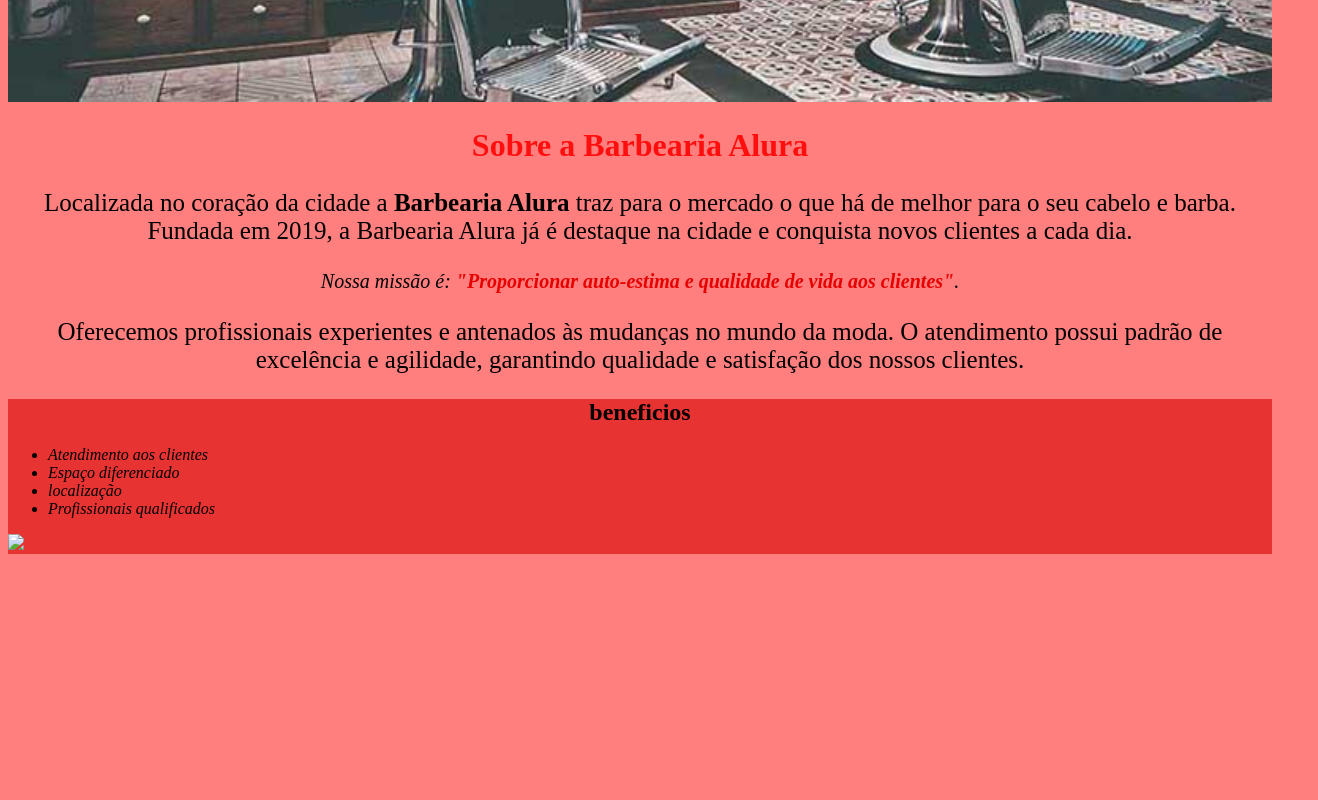
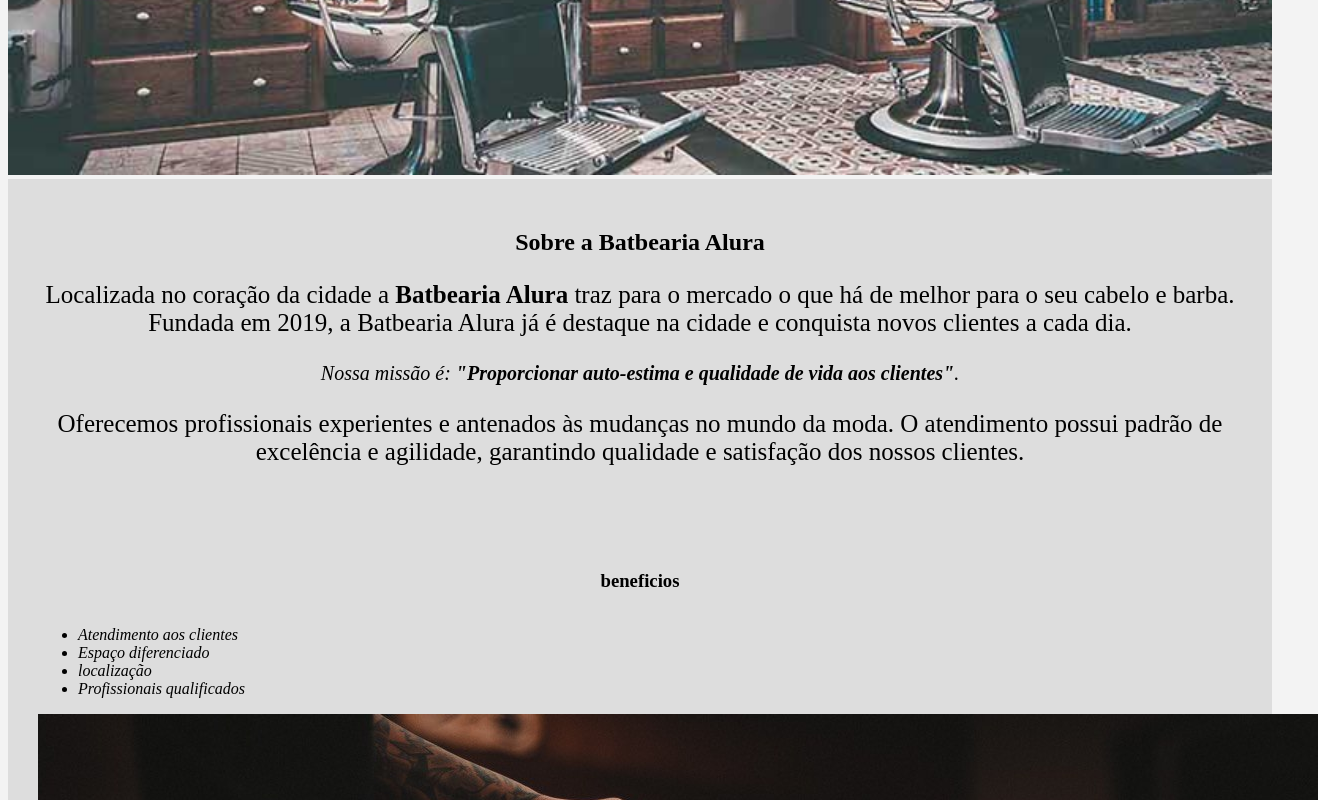
Before and after one commit to mavilok14/barbearia, a plain HTML site: page index.html in a window 1280 px wide. Shown: the part 380-1180 px from the top of the page, 1318 px wide, since content can reach past the window. Before the commit the page ends 942 px from the top, so only its background shows below. Drawn offline with Linux system fonts and the light colour scheme.

Commit message:
finalizando a primeira pagina

```diff
--- a/index.html
+++ b/index.html
@@ -2,16 +2,19 @@
 <html lang="pt-br">
     <head>
         <meta charset="UTF-8">
-        <title>Barbearia Alura</title>
+        <title>Batbearia Alura</title>
         <link rel="stylesheet" href="style.css">
 </head>
 <body>
+    <header>
+       <h1 class="titulo-principal"> Batbearia Alura 🦇</h1>
+    </header>
     <img id="banner" src="banner.jpg">
     <div class="principal">
-        <h1>Sobre a Barbearia Alura</h1>
+        <h2 class="titulo-centralizado">Sobre a Batbearia Alura</h2>
 
-         <p>Localizada no coração da cidade a <strong>Barbearia Alura</strong> traz para o mercado o que há de melhor para o seu cabelo e barba.
-         Fundada em 2019, a Barbearia Alura já é destaque na cidade e conquista novos clientes a cada dia.</p>
+         <p>Localizada no coração da cidade a <strong>Batbearia Alura</strong> traz para o mercado o que há de melhor para o seu cabelo e barba.
+         Fundada em 2019, a Batbearia Alura já é destaque na cidade e conquista novos clientes a cada dia.</p>
 
          <p id="missao"><em>Nossa missão é: <strong>"Proporcionar auto-estima e qualidade de vida aos clientes"</strong>.</em></p>
 
@@ -20,7 +23,7 @@
     </div>
 
     <div class="beneficios">
-        <h2>beneficios</h2>
+        <h3 class="titulo-centralizado">beneficios</h3>
 
          <ul>
              <li class="itens">Atendimento aos clientes</li>
@@ -28,7 +31,7 @@
               <li class="itens">localização</li>
              <li class="itens">Profissionais qualificados</li>
          </ul>
-         <img id="beneficios" src="beneficios.jpg">
+         <img id="beneficios" src="beneficios.jpg" class="imagenbeneficios">
     </div>
     </body>
 </html>
--- a/style.css
+++ b/style.css
@@ -1,5 +1,5 @@
 body{
-   background: #ff7e7e
+   background: #f3f3f3
 }
 
 #banner{
@@ -7,10 +7,14 @@ body{
 }
 
 .principal {
-    background-color: #ff7e7e;
+    background-color: #dddddd;
+    padding: 30px;
 }
-h1{
-    color: rgb(255, 14, 14);
+.titulo-principal{
+padding-left: 20px;
+}
+.titulo-centralizado{
+    color: rgb(0, 0, 0);
     text-align: center;
 }
 
@@ -24,7 +28,7 @@ p {
 }
 
 em strong {
-    color: rgb(231, 0, 0);
+    color: rgb(0, 0, 0);
 }
 
 .itens {
@@ -32,13 +36,17 @@ em strong {
 }
 
 .beneficios{
-    background-color: rgb(232, 51, 51);
+    background-color: #dddddd;
+    padding: 30px;
 }
 
-h2{
-    text-align: center;
+ul {
+display: inline-block;
+vertical-align: top;
+width: 20%;
+margin-right: 15%;
 }
 
-#beneficios{
-    width: 100%;
+.imagembeneficios{
+    width: 50%;
 }
```
Also changed, not shown: beneficios.jpg (added).
